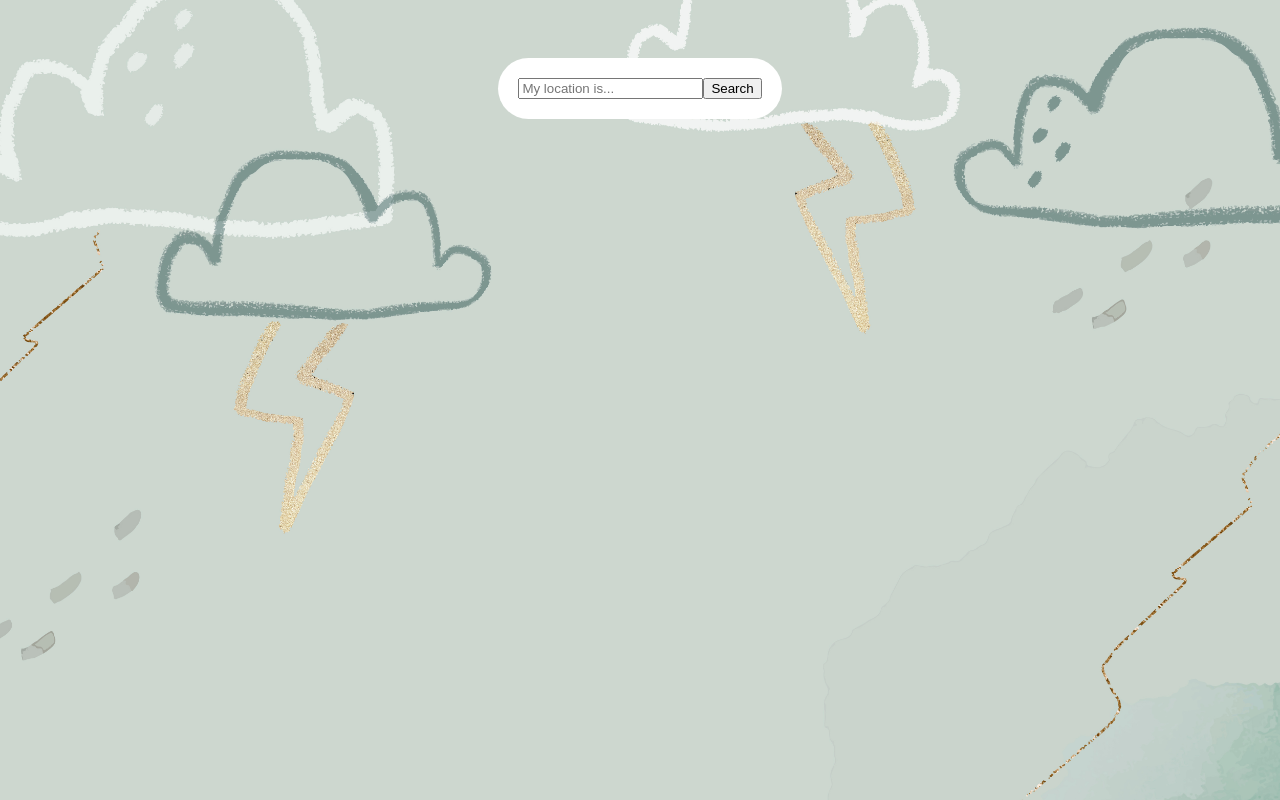
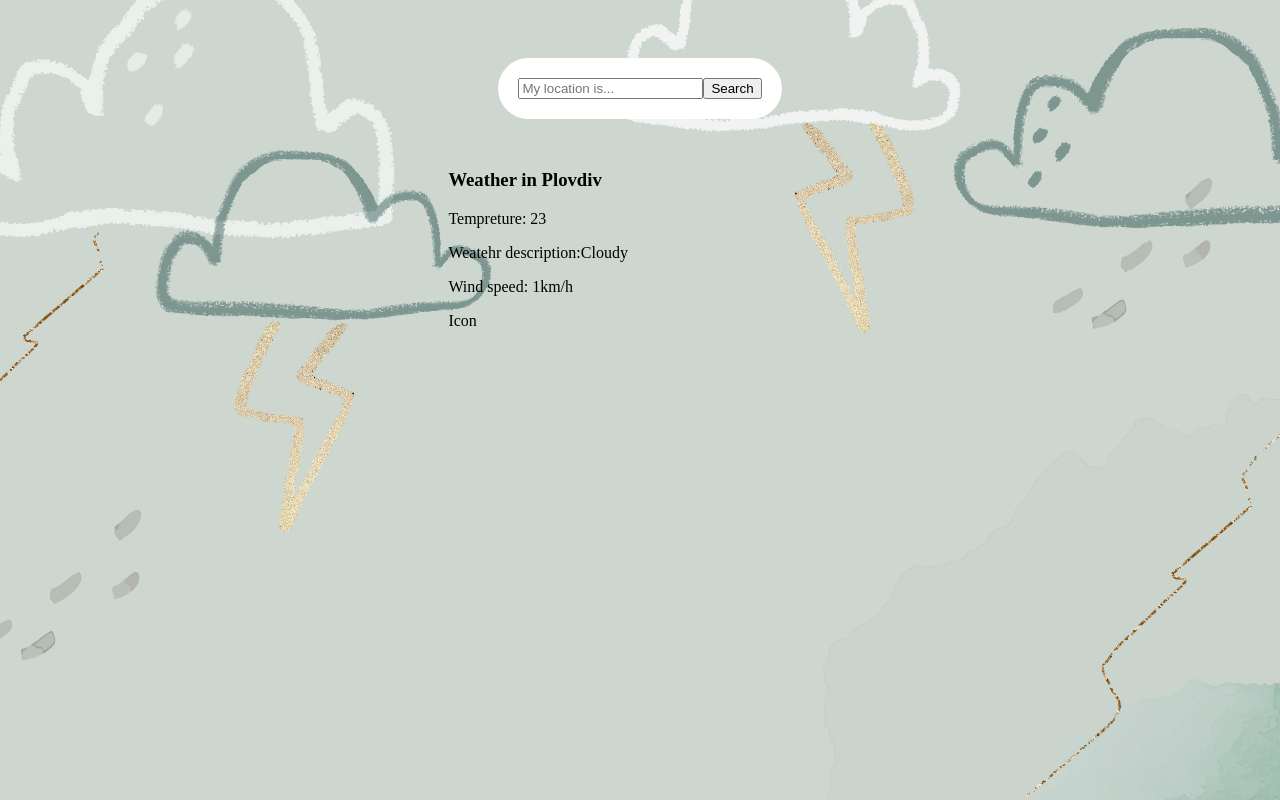
Before and after one commit to AnitaAlexieva/React-Mini-Projects, a React (Vite) app in the folder Weather-App/client/: page / in a window 1280 px wide. Built offline with nearby package versions, Linux system fonts and the light colour scheme.

Commit message:
Create weather card

```diff
--- a/Weather-App/client/src/App.jsx
+++ b/Weather-App/client/src/App.jsx
@@ -1,4 +1,5 @@
 import Search from "./components/Search"
+import WeatherCard from "./components/WeatherCard"
 
 
 function App() {
@@ -7,6 +8,8 @@ function App() {
     <>
 
         <Search/>
+
+        <WeatherCard/>
     </>
   )
 }
--- /dev/null
+++ b/Weather-App/client/src/components/WeatherCard.jsx
@@ -0,0 +1,17 @@
+export default function WeatherCard() {
+    return(
+        <div className="weather-card">
+        <h3 className="weather-h3">Weather in Plovdiv</h3>
+        <div className="weather-info">
+          <div className="weather-text">
+            <p>Tempreture: 23</p>
+            <p>Weatehr description:Cloudy</p>
+            <p>Wind speed: 1km/h</p>
+          </div>
+          <div className="weather-icon">
+            <p>Icon</p>
+          </div>
+        </div>
+    </div>
+    )
+}
```
